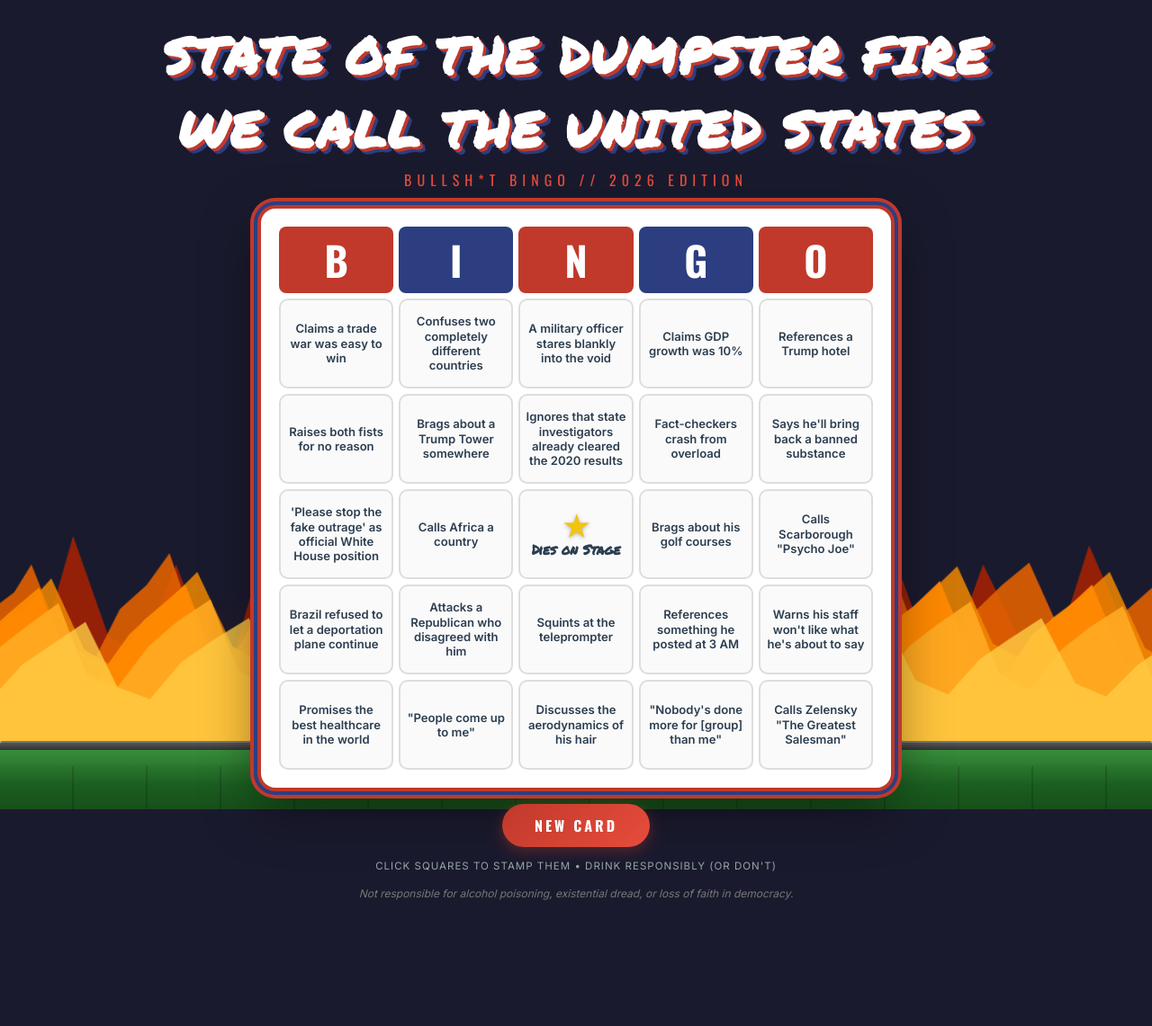
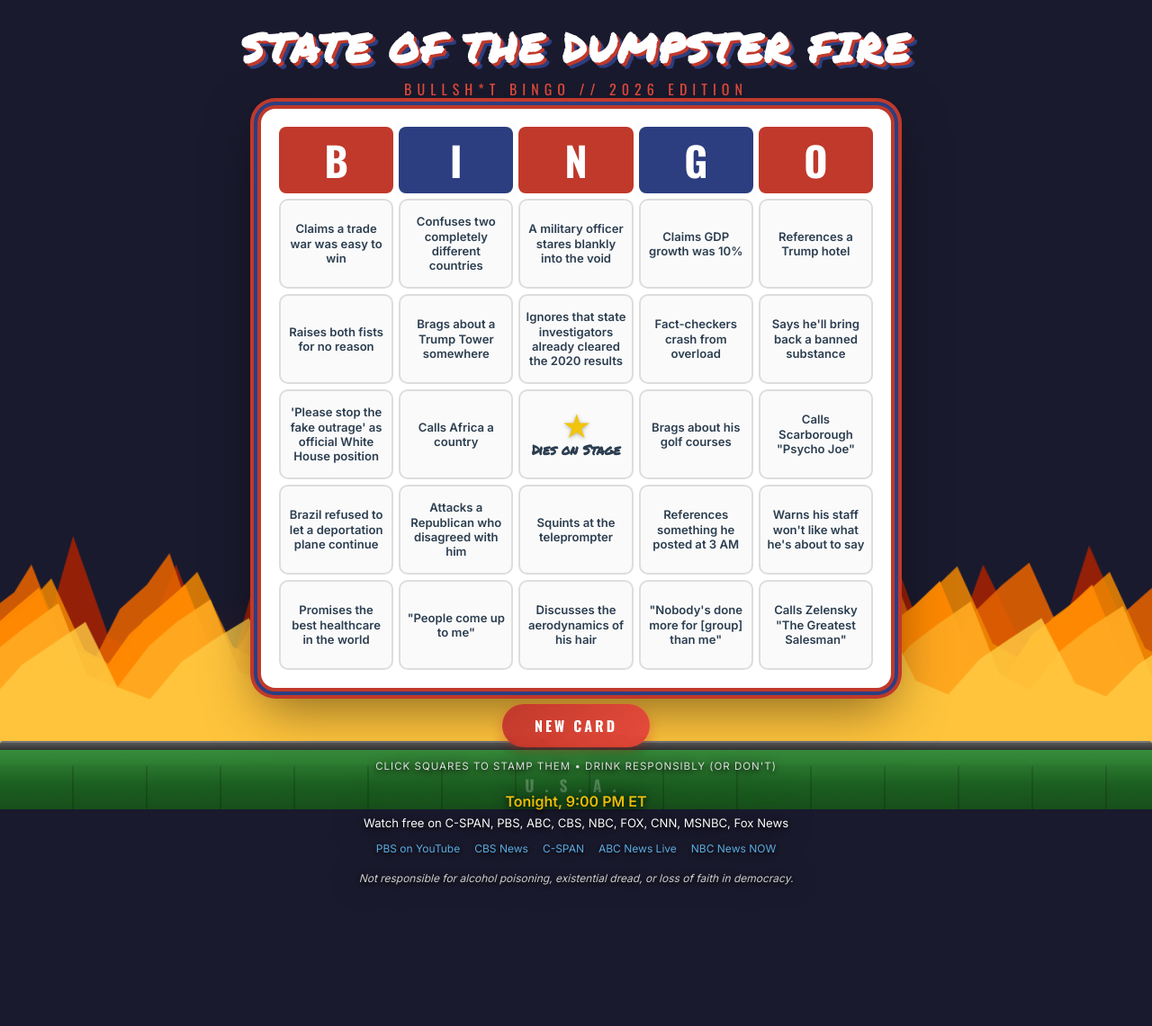
Before and after one commit to LucentFox/lucentfox.github.io, a Jekyll site: the page sotu-bingo.html, which Jekyll copies as it is, in a window 1280 px wide. Shown: the whole page at 90% size. Built offline with Jekyll 4.4.1, drawn with Linux system fonts in a browser that asks for light colours.

Commit message:
Update sotu-bingo.html

```diff
--- a/sotu-bingo.html
+++ b/sotu-bingo.html
@@ -160,10 +160,10 @@
 
   h1 {
     font-family: 'Permanent Marker', cursive;
-    font-size: clamp(2rem, 5vw, 3.5rem);
+    font-size: clamp(1.6rem, 4vw, 2.8rem);
     color: #fff;
     text-align: center;
-    margin-bottom: 4px;
+    margin-bottom: 2px;
     text-shadow: 3px 3px 0 #c0392b, 6px 6px 0 #2c3e80;
     letter-spacing: 2px;
     position: relative;
@@ -177,7 +177,7 @@
     letter-spacing: 6px;
     font-size: clamp(0.7rem, 2vw, 1rem);
     text-align: center;
-    margin-bottom: 20px;
+    margin-bottom: 10px;
     position: relative;
     z-index: 10;
   }
@@ -312,17 +312,18 @@
   }
 
   .footer {
-    color: #777;
+    color: #ccc;
     text-align: center;
     margin-top: 16px;
     font-size: 0.75rem;
     font-style: italic;
     position: relative;
     z-index: 10;
+    text-shadow: 0 2px 6px rgba(0,0,0,1), 0 0 20px rgba(0,0,0,1), 0 0 40px rgba(0,0,0,0.8);
   }
 
   .instructions {
-    color: #95a5a6;
+    color: #ddd;
     text-align: center;
     margin-top: 14px;
     font-size: 0.72rem;
@@ -330,6 +331,52 @@
     text-transform: uppercase;
     position: relative;
     z-index: 10;
+    text-shadow: 0 2px 6px rgba(0,0,0,1), 0 0 20px rgba(0,0,0,1), 0 0 40px rgba(0,0,0,0.8);
+  }
+
+  .watch-info {
+    color: #fff;
+    text-align: center;
+    margin-top: 20px;
+    font-size: 0.82rem;
+    line-height: 1.6;
+    position: relative;
+    z-index: 10;
+    text-shadow: 0 2px 6px rgba(0,0,0,1), 0 0 20px rgba(0,0,0,1), 0 0 40px rgba(0,0,0,0.8);
+    max-width: 600px;
+  }
+
+  .watch-info strong {
+    color: #f1c40f;
+    font-size: 1rem;
+  }
+
+  .watch-info a {
+    color: #5dade2;
+    text-decoration: none;
+  }
+
+  .watch-info a:hover {
+    text-decoration: underline;
+  }
+
+  .watch-links {
+    display: flex;
+    flex-wrap: wrap;
+    justify-content: center;
+    gap: 8px 16px;
+    margin-top: 8px;
+  }
+
+  .watch-links a {
+    color: #5dade2;
+    text-decoration: none;
+    font-size: 0.75rem;
+    text-shadow: 0 2px 6px rgba(0,0,0,1), 0 0 20px rgba(0,0,0,1), 0 0 40px rgba(0,0,0,0.8);
+  }
+
+  .watch-links a:hover {
+    text-decoration: underline;
   }
 
   @media print {
@@ -338,6 +385,7 @@
     .cell:hover { transform: none; }
     .instructions { display: none; }
     .new-card-btn { display: none; }
+    .watch-info { display: none; }
     .dumpster, .flames-container, .flame-glow { display: none; }
     h1 { color: #333; text-shadow: 2px 2px 0 #ccc; }
     .subtitle { color: #c0392b; }
@@ -351,7 +399,7 @@
 </head>
 <body>
 
-<h1>STATE OF THE DUMPSTER FIRE<br>WE CALL THE UNITED STATES</h1>
+<h1>STATE OF THE DUMPSTER FIRE</h1>
 <div class="subtitle">Bullsh*t Bingo // 2026 Edition</div>
 
 <div class="card">
@@ -475,6 +523,19 @@
 
 <button class="new-card-btn" onclick="newCard()">New Card</button>
 <div class="instructions">Click squares to stamp them &bull; Drink responsibly (or don't)</div>
+
+<div class="watch-info">
+  <strong>Tonight, 9:00 PM ET</strong><br>
+  Watch free on C-SPAN, PBS, ABC, CBS, NBC, FOX, CNN, MSNBC, Fox News
+  <div class="watch-links">
+    <a href="https://www.youtube.com/watch?v=live" target="_blank">PBS on YouTube</a>
+    <a href="https://www.cbsnews.com/live/" target="_blank">CBS News</a>
+    <a href="https://www.c-span.org/" target="_blank">C-SPAN</a>
+    <a href="https://abcnews.go.com/live" target="_blank">ABC News Live</a>
+    <a href="https://www.nbcnews.com/now" target="_blank">NBC News NOW</a>
+  </div>
+</div>
+
 <div class="footer">Not responsible for alcohol poisoning, existential dread, or loss of faith in democracy.</div>
 
 <script>
```
